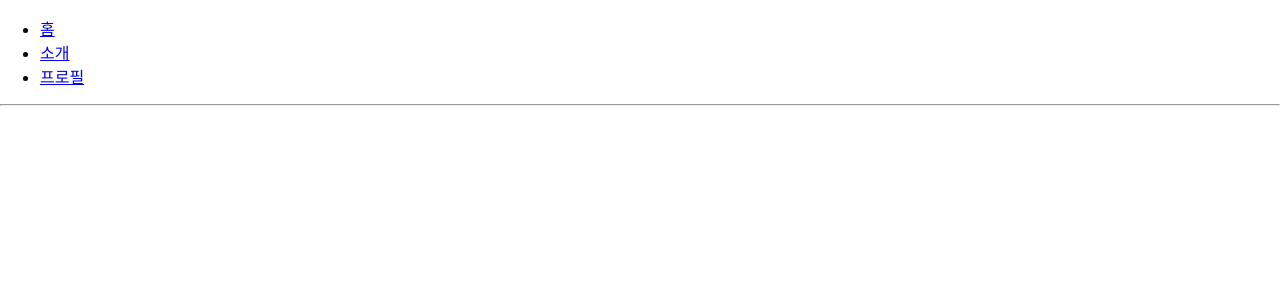
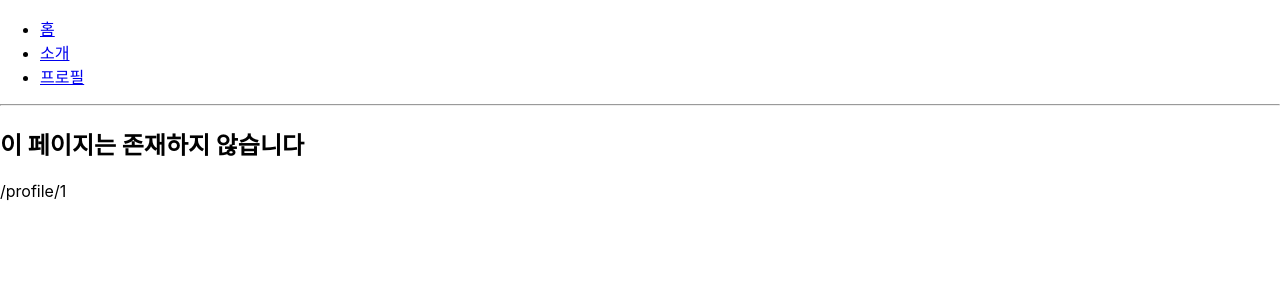
Before and after one commit to Bhanjo/React_study, a React (Create React App) app in the folder book_react/: page /profile/1 in a window 1280 px wide. Shown: the top 300 px of the page. Built offline with nearby package versions, Linux system fonts and the light colour scheme.

Commit message:
Switch 예제

```diff
--- a/book_react/src/App.js
+++ b/book_react/src/App.js
@@ -1,5 +1,5 @@
 import React from 'react';
-import { Route, Link } from 'react-router-dom';
+import { Route, Link, Switch } from 'react-router-dom';
 import About from './About';
 import Home from './Home';
 import Profiles from './Profiles';
@@ -13,9 +13,19 @@ const App = () => {
         <li><Link to="/profiles">프로필</Link></li>
       </ul>
       <hr />
-      <Route path="/" component={Home} exact={true} />
-      <Route path={['/about', '/info']} component={About} />
-      <Route path="/profiles" component={Profiles} />
+      <Switch>
+        <Route path="/" component={Home} exact={true} />
+        <Route path={['/about', '/info']} component={About} />
+        <Route path="/profiles" component={Profiles} />
+        <Route
+          render={({ location }) => (
+            <div>
+              <h2>이 페이지는 존재하지 않습니다</h2>
+              <p>{location.pathname}</p>
+            </div>
+          )}
+        />
+      </Switch>
     </div>
   );
 };
```
